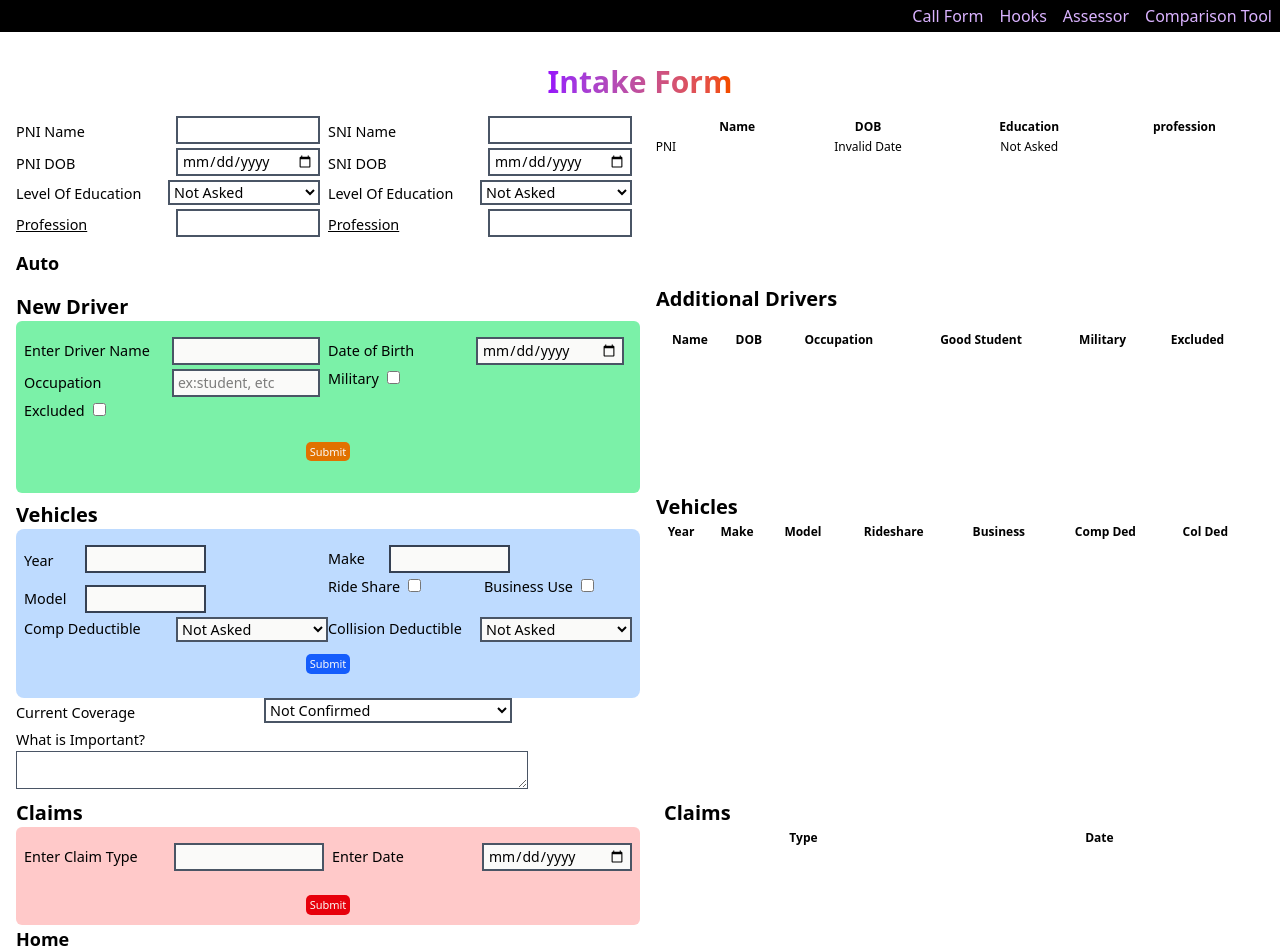
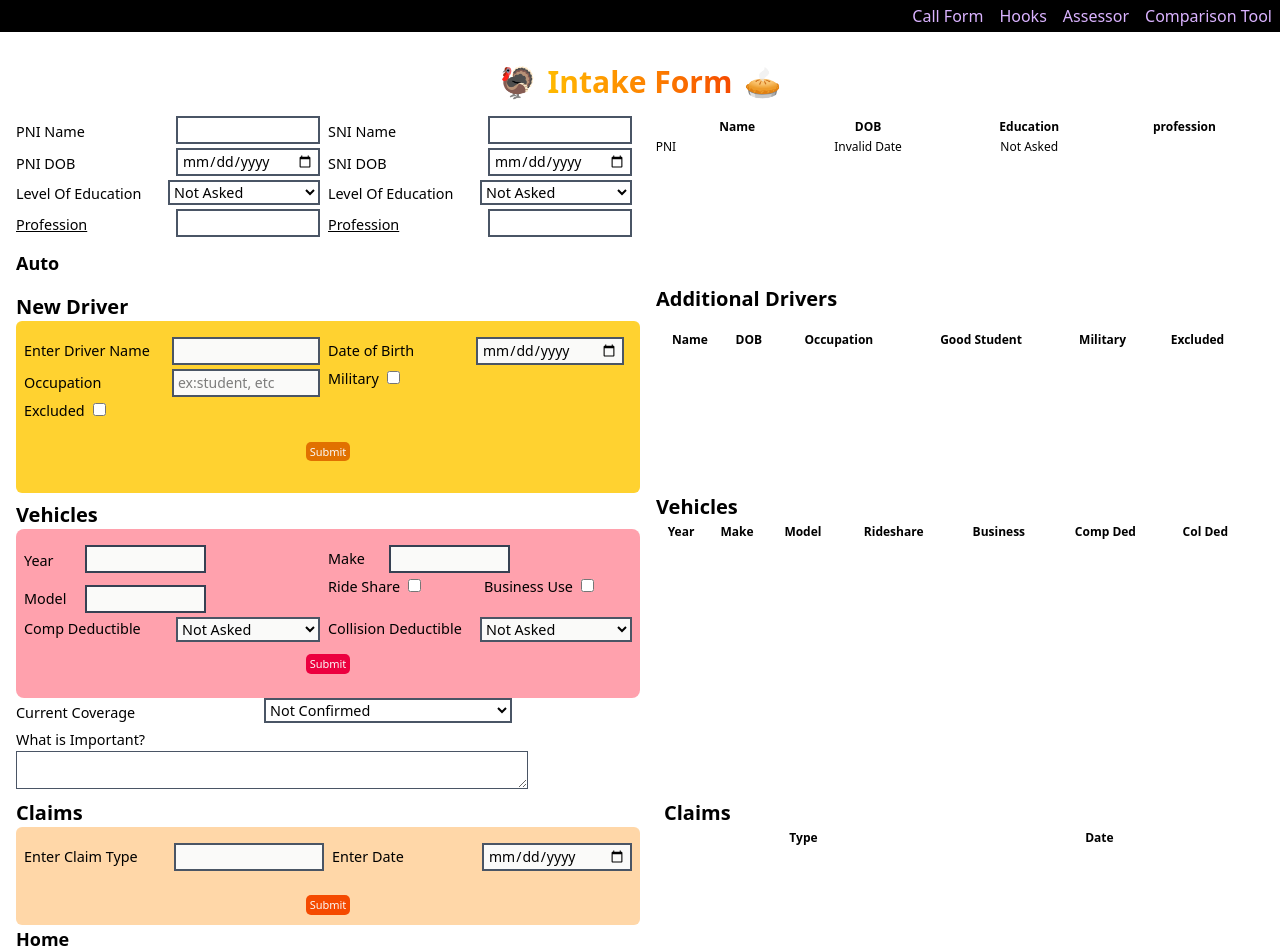
Before and after one commit to Jpatrick6420/propertyandcasualtywebsite, a React (Vite) app: page / in a window 1280 px wide. Shown: the top 952 px of the page. Built offline with nearby package versions, Linux system fonts and the light colour scheme.

Commit message:
changes colors to thanksgiving and added spacing to comp input in vehicles section

```diff
--- a/src/features/CallForm.jsx
+++ b/src/features/CallForm.jsx
@@ -151,10 +151,12 @@ function CallForm() {
             message={currentData.notification.isTipMessage}
           />
         )}
-        <div className="flex justify-center">
-          <h3 className="text-3xl font-bold py-4 text-center inline-block bg-gradient-to-r from-purple-600  to-orange-600 bg-clip-text text-transparent">
+        <div className="flex justify-center items-center gap-3">
+          <p className="text-3xl">🦃</p>
+          <h3 className="text-3xl font-bold py-4 text-center inline-block bg-gradient-to-r from-amber-400  to-orange-600 bg-clip-text text-transparent">
             Intake Form
           </h3>
+          <p className="text-3xl">🥧</p>
         </div>
         <section className="grid  md:grid-cols-2">
           <PniSection currentData={currentData} updateItem={updateItem} />
--- a/src/features/ClaimsSection.jsx
+++ b/src/features/ClaimsSection.jsx
@@ -14,7 +14,7 @@ function ClaimsSection({ addNewItem, risk, children }) {
   return (
     <section className="relative">
       <h3 className="font-bold text-xl">Claims</h3>
-      <section className="bg-red-200 px-2 py-0.5 pt-4 rounded-md grid grid-cols-2 gap-2 text-sm">
+      <section className="bg-orange-200 px-2 py-0.5 pt-4 rounded-md grid grid-cols-2 gap-2 text-sm">
         <div className=" mb-2 grid md:grid-cols-2">
           <label className="mr-2">Enter Claim Type</label>
           <input
@@ -35,7 +35,7 @@ function ClaimsSection({ addNewItem, risk, children }) {
         </div>
         <div className="flex justify-center my-2 col-span-2">
           <button
-            className="px-2 py-0.5 bg-red-600 hover:bg-red-800 active:bg-red-600 text-stone-50 rounded-md"
+            className="px-2 py-0.5 bg-orange-600 hover:bg-orange-800 active:bg-orange-600 text-stone-50 rounded-md"
             type="submit"
             onClick={(e) => handleSubmit(e)}
           >
--- a/src/features/NewDriverSection.jsx
+++ b/src/features/NewDriverSection.jsx
@@ -29,7 +29,7 @@ function NewDriverSection({ addNewItem }) {
   return (
     <section>
       <h3 className="font-bold text-xl mt-2">New Driver</h3>
-      <section className="bg-green-300 rounded-md px-2 py-4 grid md:grid-cols-2 text-sm">
+      <section className="bg-amber-300 rounded-md px-2 py-4 grid md:grid-cols-2 text-sm">
         <div className="mb-1 grid md:grid-cols-2 mr-2">
           <label className="mr-2 lg:text-sm">Enter Driver Name</label>
           <input
--- a/src/features/NewVehicleSection.jsx
+++ b/src/features/NewVehicleSection.jsx
@@ -40,7 +40,7 @@ function NewVehicleSection({ addNewItem, setCurrentData }) {
   return (
     <>
       <h3 className="font-bold text-xl mt-2">Vehicles</h3>
-      <section className="grid grid-cols-2 bg-blue-200 px-2 py-4 rounded-lg text-sm">
+      <section className="grid grid-cols-2 bg-rose-300 px-2 py-4 rounded-lg text-sm">
         <div className="grid grid-cols-5">
           <label className="mr-2">Year</label>
           <input
@@ -93,7 +93,7 @@ function NewVehicleSection({ addNewItem, setCurrentData }) {
           <select
             value={vehicleOptions.comprehensiveDeductible}
             onChange={(e) => handleFieldChange(e, "comprehensiveDeductible")}
-            className="border-2 border-gray-600 text-sm bg-stone-50"
+            className="border-2 border-gray-600 text-sm bg-stone-50 mr-2"
           >
             <option value="not_asked">Not Asked</option>
             <option value="no_comprehensive">No Comprehensive</option>
@@ -113,7 +113,7 @@ function NewVehicleSection({ addNewItem, setCurrentData }) {
           <select
             value={vehicleOptions.collisionDeductible}
             onChange={(e) => handleFieldChange(e, "collisionDeductible")}
-            className="border-2 border-gray-600 text-sm bg-stone-50"
+            className="border-2 border-gray-600 text-sm bg-stone-50 "
           >
             <option value="not_asked">Not Asked</option>
             <option value="no_collision">No Collision</option>
@@ -132,7 +132,7 @@ function NewVehicleSection({ addNewItem, setCurrentData }) {
             onClick={(e) => {
               handleSubmit(e);
             }}
-            className="px-2 py-0.5 bg-blue-600 hover:bg-blue-800 text-stone-50"
+            className="px-2 py-0.5 bg-rose-600 hover:bg-rose-800 text-stone-50"
           >
             Submit
           </button>
```
